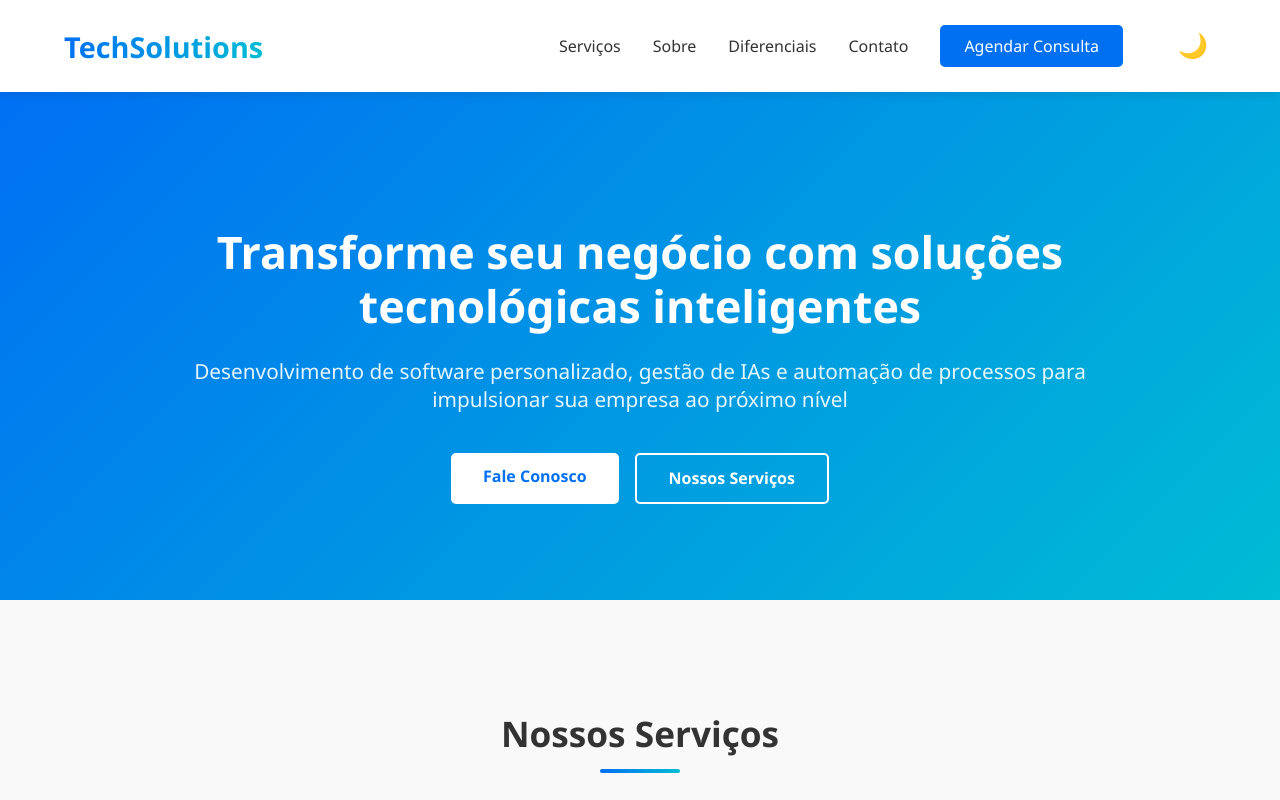
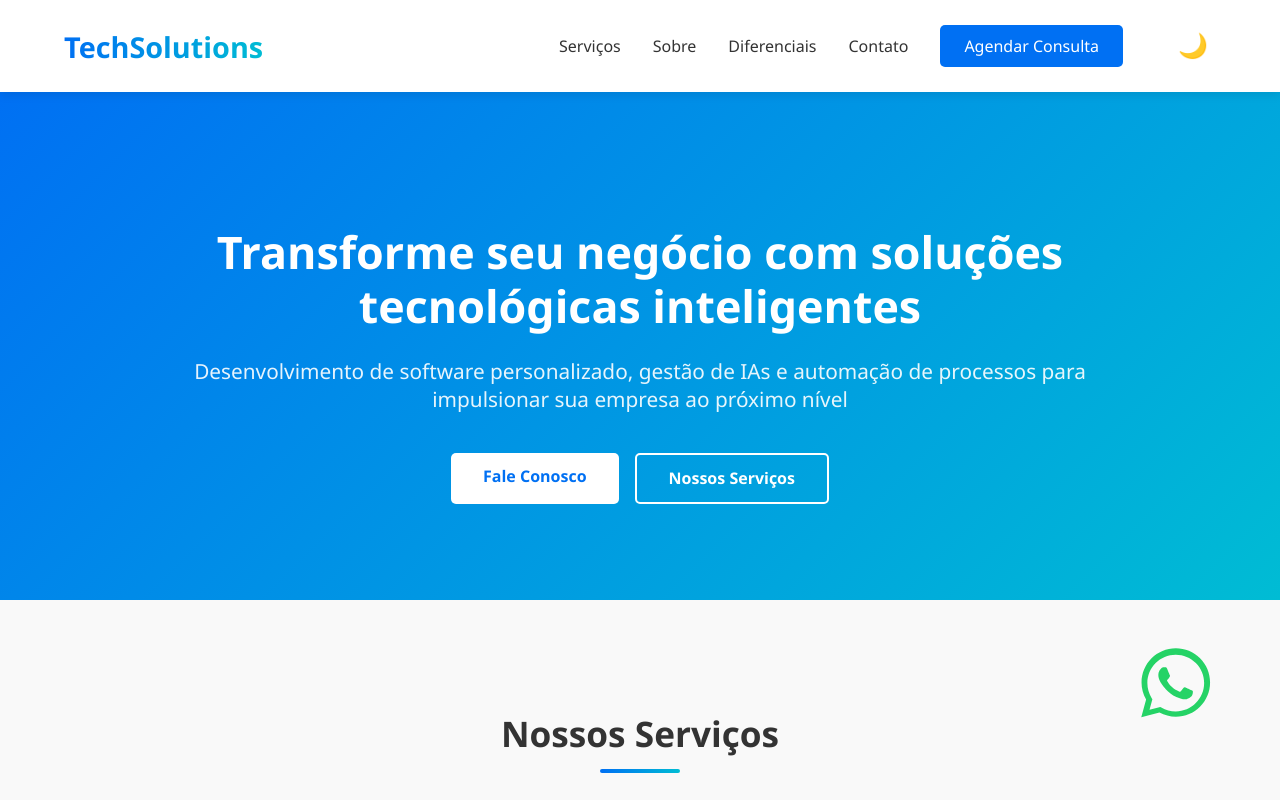
Before and after one commit to rodrigorobl/LandPageConsultoriaDEV, a Next.js app: page / in a window 1280 px wide. Shown: the top 800 px of the page. Built offline with nearby package versions, Linux system fonts and the light colour scheme.

Commit message:
alteracao_img_wattsapp

```diff
--- a/pages/index.tsx
+++ b/pages/index.tsx
@@ -134,9 +134,21 @@ const Home: NextPage = () => {
             </form>
             <div className={styles.contactInfo}>
               <h3>Outras formas de contato</h3>
-              <p><strong>Email:</strong> contato@techsolutions.com.br</p>
-              <p><strong>Telefone:</strong> (11) 9999-9999</p>
-              <p><strong>Endereço:</strong> Av. Paulista, 1000 - São Paulo, SP</p>
+              <p><strong>Email:</strong> rodrigo.augusto.r21@gmail.com</p>
+              <p><strong>Telefone:</strong> (062) 99997-2107</p>
+              <a
+                href="https://wa.me/5562999972107"
+                target="_blank"
+                rel="noopener noreferrer"
+                className={styles.whatsappButton}
+                aria-label="Falar pelo WhatsApp"
+              >
+                <img
+                  src="/images/whatsapp-icon.svg"
+                  alt="WhatsApp"
+                  className={styles.whatsappIcon}
+                />
+              </a>
             </div>
           </div>
         </section>
--- a/styles/Home.module.css
+++ b/styles/Home.module.css
@@ -1,4 +1,3 @@
-
 .container {
   min-height: 100vh;
   display: flex;
@@ -298,6 +297,24 @@
   color: #666;
 }
 
+.whatsappButton {
+  position: fixed;
+  bottom: 2.5rem;
+  right: 2.5rem;
+  display: flex;
+  align-items: center;
+  justify-content: center;
+  background: none;
+  border: none;
+  padding: 0;
+  z-index: 1000;
+}
+
+.whatsappIcon {
+  width: 150px;
+  height: 150px;
+}
+
 .footer {
   background-color: #333;
   color: white;
```
Also changed, not shown: public/images/whatsapp-icon.svg (added).
